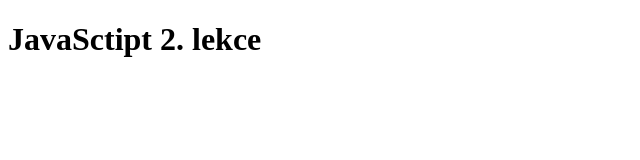
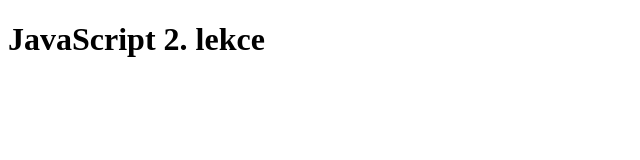
Before and after one commit to pajagl/czechitas-JS2-lekce2, a plain HTML site: page index.html in a window 1280 px wide. Shown: the full height of the page, 0-640 px from the left. Drawn offline with Linux system fonts and the light colour scheme.

Commit message:
modified:   index.html

```diff
--- a/index.html
+++ b/index.html
@@ -10,7 +10,7 @@
 </head>
 <body>
 	<div class="box">
-		<h1>JavaSctipt 2. lekce</h1>
+		<h1>JavaScript 2. lekce</h1>
 	</div>
 
 </body>
```
